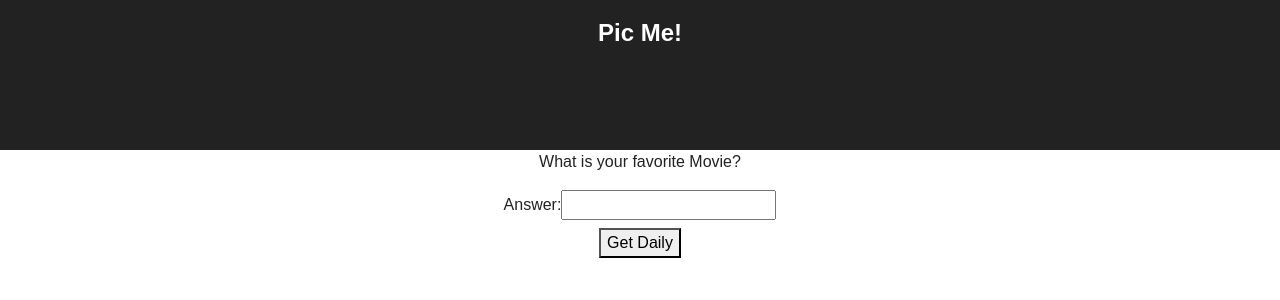
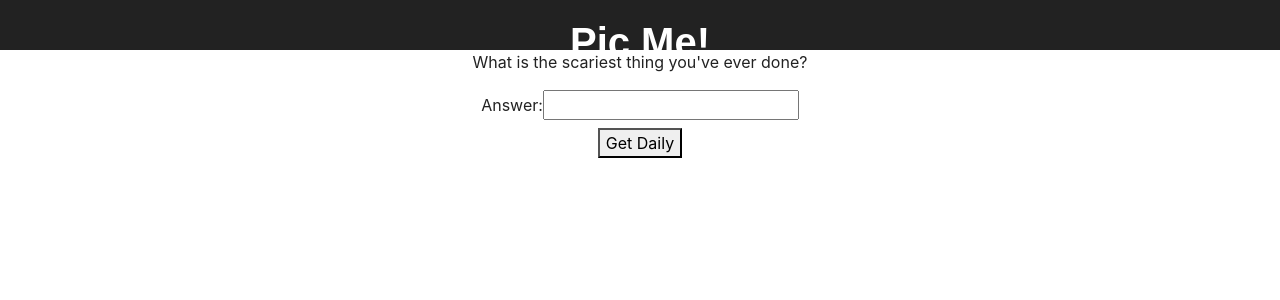
Before and after one commit to livg7046/Final_Project_UMN, a React (Create React App) app in the folder pic-me-react/client/: page / in a window 1280 px wide. Shown: the top 300 px of the page. Built offline with nearby package versions, Linux system fonts and the light colour scheme; a web font is replaced by a local one.

Commit message:
randomQuestion method works now

```diff
--- a/pic-me-react/client/src/App.css
+++ b/pic-me-react/client/src/App.css
@@ -2,27 +2,13 @@
   text-align: center;
 }
 
-.App-logo {
-  animation: App-logo-spin infinite 20s linear;
-  height: 80px;
-}
-
 .App-header {
   background-color: #222;
-  height: 150px;
+  height: 50px;
   padding: 20px;
   color: white;
 }
 
 .App-title {
-  font-size: 1.5em;
+  font-size: 2.5em;
 }
-
-.App-intro {
-  font-size: large;
-}
-
-@keyframes App-logo-spin {
-  from { transform: rotate(0deg); }
-  to { transform: rotate(360deg); }
-}
--- a/pic-me-react/client/src/App.js
+++ b/pic-me-react/client/src/App.js
@@ -28,17 +28,16 @@ class App extends Component {
       ]
   }
   randomQuestion(array) {
-    let j = array[Math.floor(Math.random()*array.length)];
+    let j = [Math.floor(Math.random()*array.length)];
+    console.log(j);
     let question = this.state.questions[j];
     return question;
   }
   render() {
-    this.randomQuestion(this.state.questions);
-    console.log(this.state.question);
+    this.state.question = (this.randomQuestion(this.state.questions)).question;
     return (
       <div className="App">
         <nav className="App-header">
-          {/* <img src={logo} className="App-logo" alt="logo" /> */}
           <h1 className="App-title">Pic Me!</h1>
         </nav>
         <div className="container">
--- a/pic-me-react/client/src/index.css
+++ /dev/null
@@ -1,5 +0,0 @@
-body {
-  margin: 0;
-  padding: 0;
-  font-family: sans-serif;
-}
--- a/pic-me-react/client/src/index.js
+++ b/pic-me-react/client/src/index.js
@@ -1,6 +1,6 @@
 import React from 'react';
 import ReactDOM from 'react-dom';
-import './index.css';
+// import './index.css';
 import App from './App';
 
 ReactDOM.render(<App />, document.getElementById('root'));
```
Also changed, not shown: pic-me-react/client/public/index.html (+0 -9 lines), 1 other file (tests, documents, lock files or other folders).
